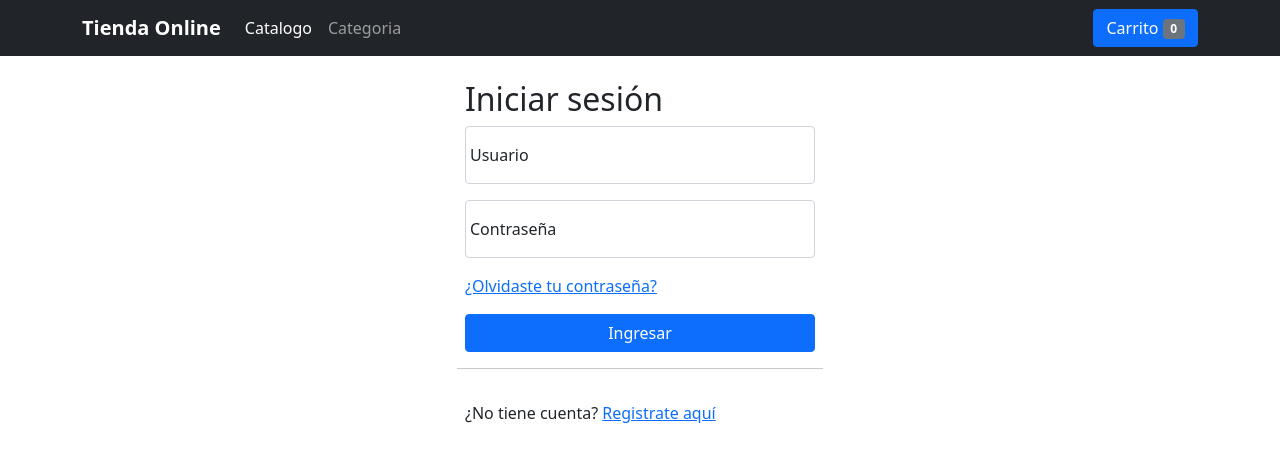
After one commit to Jair-pi/tiendaOnline, a PHP site: page /tiendaOnline/login.php in a window 1280 px wide. The commit adds this page. Shown: the top 462 px of the page. Run offline with PHP 8.4, Linux system fonts and the light colour scheme.

Commit message:
los paquetes han sido actualizados

```diff
--- a/clases/clienteFunciones.php
+++ b/clases/clienteFunciones.php
@@ -93,3 +93,31 @@ function activaUsuario($id, $con){
     $sql = $con->prepare("UPDATE usuarios SET activacion = 1, token = '' WHERE id = ?");
     return $sql->execute([$id]);
 }
+
+function login($usuario, $password, $con){
+    $sql = $con->prepare("SELECT id, usuario, password FROM usuarios WHERE usuario LIKE ? LIMIT 1");
+    $sql->execute([$usuario]);
+    if($row = $sql->fetch(PDO::FETCH_ASSOC)){
+        if(esActivo($usuario, $con)){
+            if(password_verify($password, $row['password'])){
+                $_SESSION['user_id'] = $row['id'];
+                $_SESSION['user_name'] = $row['usuario'];
+                header("Location: index.php");
+                exit;
+            }
+        }else{
+            return 'El usuario no ha sido activado.';
+        }
+    }
+    return 'El usuario y/o contraseña son incorrectos.';
+}
+
+function esActivo($usuario, $con){
+    $sql = $con->prepare("SELECT activacion FROM usuarios WHERE usuario LIKE ? LIMIT 1");
+    $sql->execute([$usuario]);
+    $row = $sql->fetch(PDO::FETCH_ASSOC);
+    if($row['activacion'] == 1){
+        return true;
+    }
+    return false;
+}
--- a/css/estilos.css
+++ b/css/estilos.css
@@ -1,3 +1,7 @@
 main>.container{
     padding: 30px 0;
 }
+
+.form-login{
+    max-width: 350px;
+}
--- /dev/null
+++ b/login.php
@@ -0,0 +1,117 @@
+<?php
+
+//pantalla para login
+
+require 'config/config.php';
+require 'config/database.php';
+require 'clases/clienteFunciones.php';
+
+$db = new Database();
+$con = $db->conectar();
+
+$errors = [];
+
+if(!empty($_POST)){
+
+    $usuario = trim($_POST['usuario']);
+    $password = trim($_POST['password']);
+
+    if(esNulo([$usuario, $password])){
+        $errors [] = "Debe llenar todos los campos";
+    }
+
+    if(count($errors) == 0){
+    $errors[] = login($usuario, $password, $con);
+    }
+
+}
+
+?>
+
+
+
+
+
+<!DOCTYPE html>
+<html lang="en">
+<head>
+    <meta charset="UTF-8">
+    <meta name="viewport" content="width=device-width, initial-scale=1.0">
+    <title>Tienda Online</title>
+
+    <link href="https://cdn.jsdelivr.net/npm/bootstrap@5.1.3/dist/css/bootstrap.min.css" rel="stylesheet"
+    integrity="sha384-1BmE4kWBq78iYhFldvKuhfTAU6auU8tT94WrHftjDbrCEXSU1oBoqyl2QvZ6jIW3" crossorigin="anonymous">
+
+    <link href="css/estilos.css"rel="stylesheet">
+</head>
+<body>
+
+    <header>
+        <div class="navbar navbar-expand-lg navbar-dark bg-dark ">
+            <div class="container">
+            <a href="#" class="navbar-brand">
+                <strong>Tienda Online</strong>
+            </a>
+            <button class="navbar-toggler" type="button" data-bs-toggle="collapse" data-bs-target="#navbarHeader" aria-controls="navbarHeader" aria-expanded="false" aria-label="Toggle navigation">
+                <span class="navbar-toggler-icon"></span>
+            </button>
+
+                <div class="collapse navbar-collapse" id="navbarHeader">
+                    <ul class="navbar-nav me-auto mb-2 mb-lg-0">
+                        <li class="nav-item">
+                            <a href="#" class="nav-link active">Catalogo</a>
+                        </li>
+
+                        <li class="nav-item">
+                            <a href="#" class="nav-link">Categoria</a>
+                        </li>
+                    </ul>
+                        <a href="checkout.php" class="btn btn-primary">
+                            Carrito <span id="num_cart" class="badge bg-secondary"><?php echo $num_cart; ?></span>
+                        </a>
+
+                </div>
+            </div>
+        </div>
+    </header>
+
+    <!--Contenido-->
+    <main class="form-login m-auto pt-4">
+        <h2>Iniciar sesión</h2>
+
+        <?php mostrarMensajes($errors); ?>
+
+        <form class= "row g-3" action="login.php" method="post" autocomplete="off">
+            <div class="form-floating">
+                <input class="form-control" type="text" name="usuario" id="usuario" placeholder="Usuario" required>
+                <label for="usuario">Usuario</label>
+            </div>
+
+            <div class="form-floating">
+                <input class="form-control" type="password" name="password" id="password" placeholder="Contraseña" required>
+                <label for="password">Contraseña</label>
+            </div>
+
+            <div class="col-12">
+                <a href="recupera.php">¿Olvidaste tu contraseña?</a>
+            </div>
+
+            <div class="d-grid gap-3 col-12">
+                <button type="submit" class="btn btn-primary">Ingresar</button>
+            </div>
+
+            <hr>
+
+            <div class="col-12">
+                ¿No tiene cuenta? <a href="registro.php">Registrate aquí</a>
+            </div>
+        </form>
+    </main>
+
+<script src="https://cdn.jsdelivr.net/npm/bootstrap@5.1.3/dist/js/bootstrap.bundle.min.js"
+integrity="sha384-ka7Sk0Gln4gmtz2MlQnikT1wXgYsOg+OMhuP+IlRH9sENBO0LRn5q+8nbTov4+1p" crossorigin="anonymous"></script>
+
+
+
+</body>
+</html>
--- a/pago.php
+++ b/pago.php
@@ -3,6 +3,7 @@
 require 'config/config.php';
 require 'config/database.php';
 require 'vendor/autoload.php';
+
 
 MercadoPago\SDK::setAccessToken(TOKEN_MP);
 
@@ -46,6 +47,8 @@ if($productos != null){
     <link href="https://cdn.jsdelivr.net/npm/bootstrap@5.1.3/dist/css/bootstrap.min.css" rel="stylesheet"
     integrity="sha384-1BmE4kWBq78iYhFldvKuhfTAU6auU8tT94WrHftjDbrCEXSU1oBoqyl2QvZ6jIW3" crossorigin="anonymous">
     <link href="css/estilos.css"rel="stylesheet">
+    <link href="css/all.min.css" rel="stylesheet">
+    <script src="https://kit.fontawesome.com/ab74bfb456.js" crossorigin="anonymous"></script>
 
     <script src="https://www.paypal.com/sdk/js?client-id=<?php echo CLIENT_ID; ?>"></script>
     <script src="https://sdk.mercadopago.com/js/v2"></script>
@@ -73,7 +76,7 @@ if($productos != null){
                             <a href="#" class="nav-link">Contacto</a>
                         </li>
                     </ul>
-                        <a href="carrito.php" class="btn btn-primary"> Carrito <span id="num_cart" class="badge bg-secondary"><?php echo $num_cart; ?></span></a>
+                        <a href="carrito.php" class="btn btn-primary"><i class="fa-solid fa-cart-shopping"></i> Carrito <span id="num_cart" class="badge bg-secondary"><?php echo $num_cart; ?></span></a>
 
                 </div>
             </div>
```
Also changed, not shown: checkout.php (+5 -3 lines), index.php (+11 -3 lines), plantilla.php (added, +107 -0 lines).
